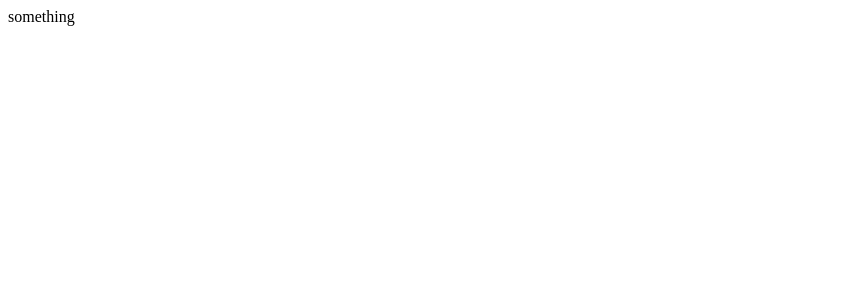
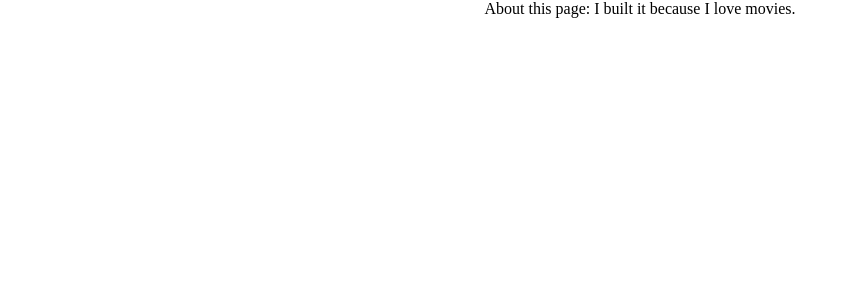
Before and after one commit to Lecture-Summary/movie_app_2019, a React (Create React App) app: page /#/about in a window 1280 px wide. Shown: the top 300 px of the page, without its empty margins (0-850 px from the left). Built offline with nearby package versions, Linux system fonts and the light colour scheme.

Commit message:
Building the Router

```diff
--- a/src/App.js
+++ b/src/App.js
@@ -1,7 +1,15 @@
 import React from "react";
+import { HashRouter, Route } from "react-router-dom";
+import Home from "./routes/Home";
+import About from "./routes/About";
 
 function App() {
-  return <span>something</span>;
+  return (
+    <HashRouter>
+      <Route path="/" exact={true} component={Home} />
+      <Route path="/about" component={About} />
+    </HashRouter>
+  );
 }
 
 export default App;
--- a/src/routes/About.js
+++ b/src/routes/About.js
@@ -0,0 +1,7 @@
+import React from "react";
+
+function About() {
+  return <span>About this page: I built it because I love movies.</span>;
+}
+
+export default About;
--- a/src/routes/Home.js
+++ b/src/routes/Home.js
@@ -49,4 +49,4 @@
   }
 }
 
-export default App;
+export default Home;
```
Also changed, not shown: 1 other file (tests, documents, lock files or other folders).
